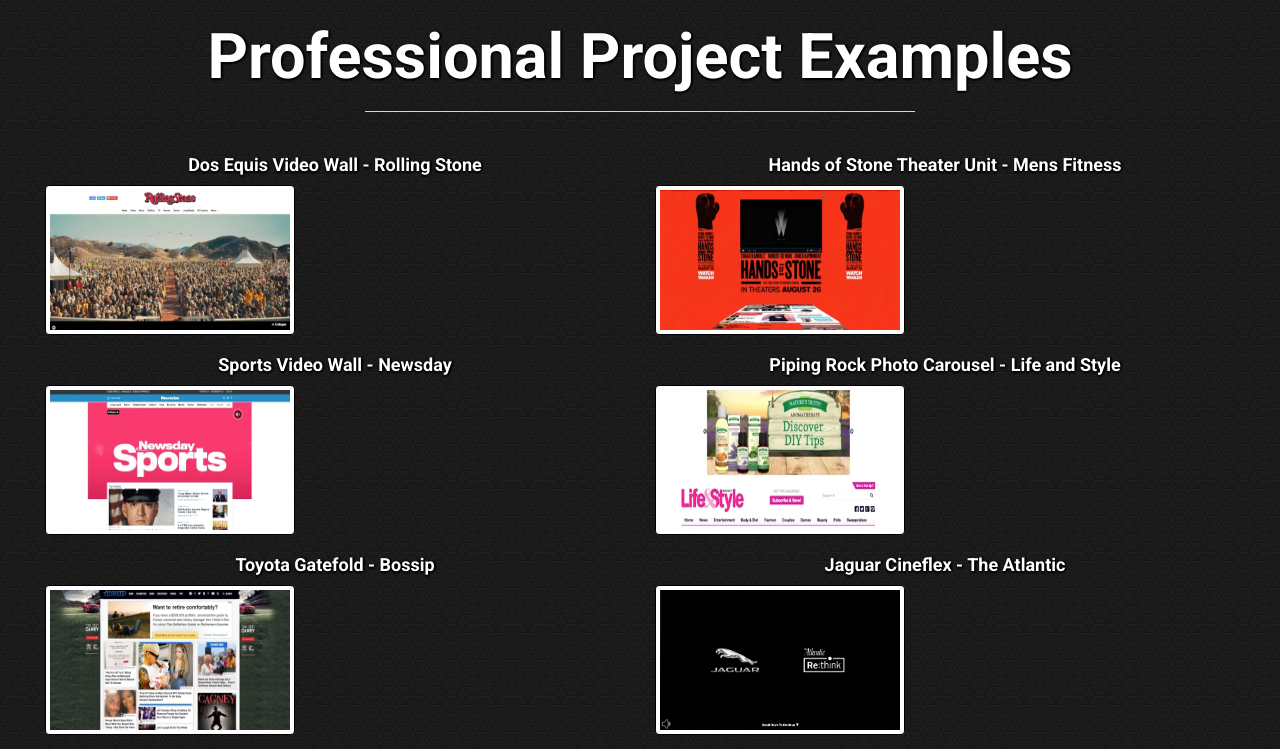
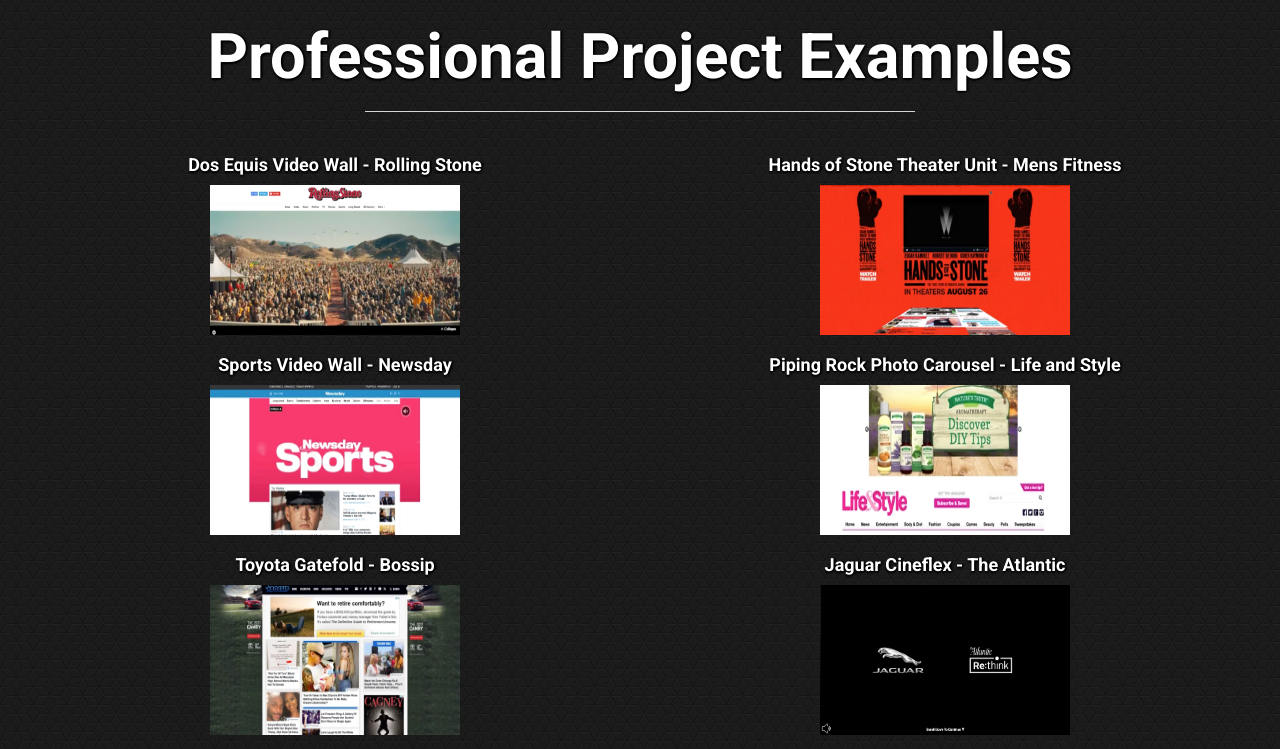
Before and after one commit to hessproject/new-portfolio-site, a Django app: page /examples/ in a window 1280 px wide. Shown: the part 51-800 px from the top of the page. Run offline with Django 3.2, Linux system fonts and the light colour scheme; some libraries are stand-ins or nearby versions.

Commit message:
additional alignment

```diff
--- a/PortfolioWebsite/settings.py
+++ b/PortfolioWebsite/settings.py
@@ -26,7 +26,7 @@
 SECRET_KEY = os.environ.get('SECRET_KEY')
 
 # SECURITY WARNING: don't run with debug turned on in production!
-DEBUG = True
+DEBUG = False
 
 ALLOWED_HOSTS = ['*']
 
--- a/static/css/webpage/examples.css
+++ b/static/css/webpage/examples.css
@@ -13,17 +13,10 @@
     margin-bottom: -35px;
 }
 
-.thumbnail{
+.exampleThumbnail{
     height: 150px;
     width: 250px;
-    border: 1px solid black;
     margin-bottom: 10px;
-}
-
-.thumbnail > img {
-    display: block;
-    margin-left: auto;
-    margin-right: auto;
 }
 
 .example{
--- a/templates/webpage/examples.html
+++ b/templates/webpage/examples.html
@@ -16,27 +16,39 @@
 {% block body_block %}
 <div class="example col-xs-12 col-sm-6">
     <h4>Dos Equis Video Wall - Rolling Stone</h4>
-    <img class="thumbnail" src="{% static 'img/examples/DosEquis.png'%}">
+    <div>
+        <img class="exampleThumbnail" src="{% static 'img/examples/DosEquis.png'%}">
+    </div>
 </div>
 <div class="example col-xs-12 col-sm-6">
     <h4>Hands of Stone Theater Unit - Mens Fitness</h4>
-    <img class="thumbnail" src="{% static 'img/examples/HandsOfStone.png' %}">
+    <div>
+        <img class="exampleThumbnail" src="{% static 'img/examples/HandsOfStone.png' %}">
+    </div>
 </div>
 <div class="example col-xs-12 col-sm-6">
     <h4>Sports Video Wall - Newsday</h4>
-   <img class="thumbnail" src="{% static 'img/examples/NewsdaySports.png'%}">
+    <div>
+        <img class="exampleThumbnail" src="{% static 'img/examples/NewsdaySports.png'%}">
+    </div>
 </div>
 <div class="example col-xs-12 col-sm-6">
     <h4>Piping Rock Photo Carousel - Life and Style</h4>
-    <img class="thumbnail" src="{% static 'img/examples/PhotoCarousel.png'%}">
+    <div>
+        <img class="exampleThumbnail" src="{% static 'img/examples/PhotoCarousel.png'%}">
+    </div>
 </div>
 <div class="example col-xs-12 col-sm-6">
     <h4>Toyota Gatefold - Bossip</h4>
-    <img class="thumbnail" src="{% static 'img/examples/ToyotaGatefold.png'%}">
+    <div>
+        <img class="exampleThumbnail" src="{% static 'img/examples/ToyotaGatefold.png'%}">
+    </div>
 </div>
 <div class="example col-xs-12 col-sm-6">
     <h4>Jaguar Cineflex - The Atlantic</h4>
-    <img class="thumbnail" src="{% static 'img/examples/JaguarCineflex.png'%}">
+    <div>
+        <img class="exampleThumbnail" src="{% static 'img/examples/JaguarCineflex.png'%}">
+    </div>
 </div>
 {% endblock %}
 
```
